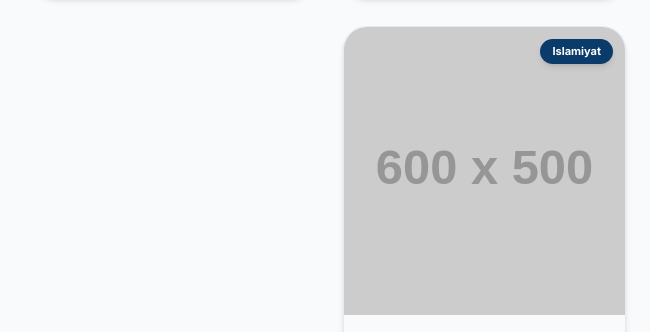
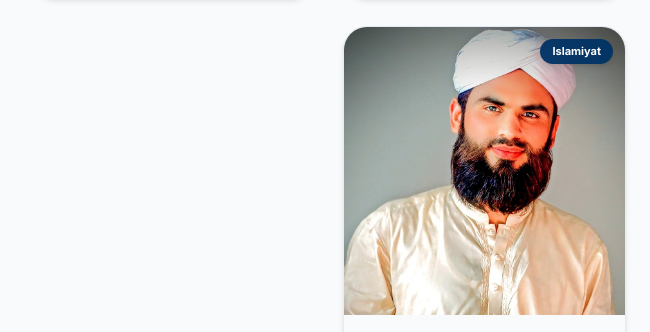
Before and after one commit to Asadullah-Codes/allied-school-mian-ali-campus, a plain HTML site: page index.html in a window 1280 px wide. Shown: the part 2678-3010 px from the top of the page, 0-650 px from the left. Drawn offline with nearby package versions, Linux system fonts and the light colour scheme; grey boxes are pictures that could not be loaded; placeholder pictures from the web are drawn by us.

Commit message:
Update teacher image source in index.html

```diff
--- a/index.html
+++ b/index.html
@@ -562,7 +562,7 @@
                 <div
                     class="lg:col-start-2 bg-slate-50 rounded-3xl overflow-hidden shadow-md hover:shadow-xl border border-slate-200/80 transition duration-300 group flex flex-col">
                     <div class="relative h-72 bg-slate-100 overflow-hidden">
-                        <img src="sirr.png" alt="Islamiyat Teacher"
+                        <img src="sir is.jpeg" alt="Islamiyat Teacher"
                             class="w-full h-full object-cover group-hover:scale-105 transition duration-500"
                             onerror="this.onerror=null; this.src='https://placehold.co/600x500/e2e8f0/64748b?text=Islamiyat+Teacher'">
                         <span
```
